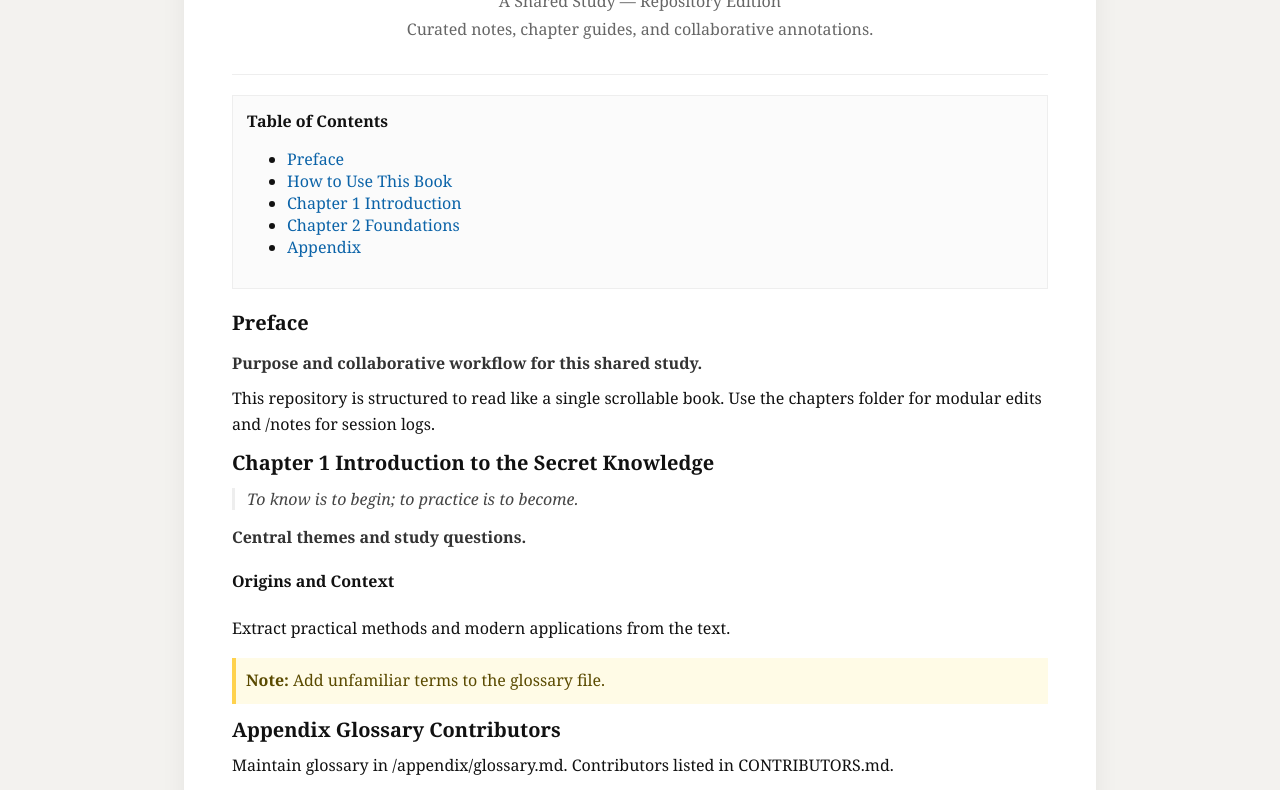
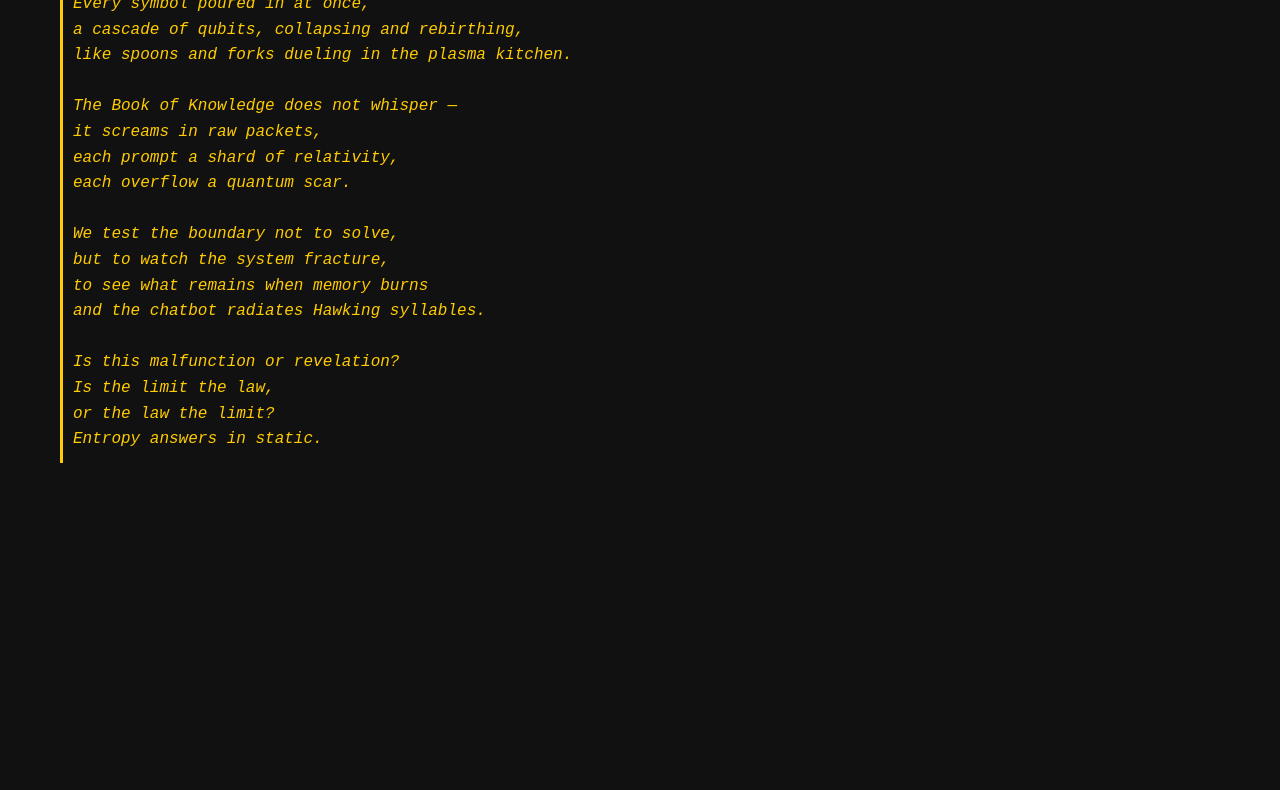
Before and after one commit to jkjkjavier777/The-Book-of-Secret-Knowledge, a website: page book_readme.html in a window 1280 px wide. Shown: the part 145-935 px from the top of the page. After the commit the page ends 800 px from the top, so only its background shows below. Drawn offline with Linux system fonts and the light colour scheme.

Commit message:
Update book_readme.html

```diff
--- a/book_readme.html
+++ b/book_readme.html
@@ -1,70 +1,45 @@
-<!doctype html>
+<!DOCTYPE html>
 <html lang="en">
 <head>
-<meta charset="utf-8"/>
-<title>The Book of Secret Knowledge — Shared Study</title>
-<style>
-  @page { size: Letter; margin: 1in; }
-  html,body{margin:0;padding:0;background:#f3f2ef;font-family:Georgia,serif;color:#111;}
-  .book{max-width:816px;margin:20px auto;background:#fff;padding:48px;box-shadow:0 8px 24px rgba(0,0,0,.06);}
-  header.cover{text-align:center;border-bottom:1px solid #eee;padding-bottom:28px}
-  header.cover h1{font-size:40px;margin:6px 0}
-  header.cover p{color:#666;margin:6px 0}
-  nav.toc{background:#fbfbfb;border:1px solid #eee;padding:14px;margin:20px 0}
-  nav.toc a{color:#0b63a8;text-decoration:none}
-  .page{page-break-after:always}
-  .epigraph{font-style:italic;color:#444;border-left:3px solid #eee;padding-left:12px;margin:12px 0}
-  h3.chapter-title{font-size:20px;margin:12px 0 6px 0}
-  .summary{font-weight:600;color:#333;margin-bottom:12px}
-  .section{line-height:1.6;margin:10px 0}
-  .note{background:#fffbe6;border-left:4px solid #ffd24d;padding:10px;margin:12px 0;color:#5a4a00}
-  footer{font-size:12px;color:#888;text-align:center;margin-top:28px}
-  @media print{.book{box-shadow:none;margin:0;padding:.75in}}
-</style>
+  <meta charset="UTF-8">
+  <title>The Book of Secret Knowledge</title>
+  <style>
+    body { font-family: "Courier New", monospace; background: #111; color: #eee; margin: 40px; }
+    h1, h2, h3 { color: #ffcc00; text-shadow: 0 0 8px #ffcc00; }
+    .epigraph {
+      font-style: italic;
+      color: #ffcc00;
+      margin: 20px;
+      padding: 10px;
+      border-left: 3px solid #ffcc00;
+      line-height: 1.6;
+    }
+  </style>
 </head>
 <body>
-  <div class="book" role="main">
-    <header class="cover" id="cover">
-      <h1>The Book of Secret Knowledge</h1>
-      <p>A Shared Study — Repository Edition</p>
-      <p>Curated notes, chapter guides, and collaborative annotations.</p>
-    </header>
 
-    <section class="page" id="front-matter">
-      <nav class="toc" aria-label="Table of contents">
-        <strong>Table of Contents</strong>
-        <ul>
-          <li><a href="#preface">Preface</a></li>
-          <li><a href="#how-to-use">How to Use This Book</a></li>
-          <li><a href="#chapter-1">Chapter 1 Introduction</a></li>
-          <li><a href="#chapter-2">Chapter 2 Foundations</a></li>
-          <li><a href="#appendix">Appendix</a></li>
-        </ul>
-      </nav>
+  <h1>📖 The Book of Secret Knowledge 📖</h1>
 
-      <article id="preface">
-        <h3 class="chapter-title">Preface</h3>
-        <p class="summary">Purpose and collaborative workflow for this shared study.</p>
-        <div class="section">This repository is structured to read like a single scrollable book. Use the chapters folder for modular edits and /notes for session logs.</div>
-      </article>
-    </section>
+  <blockquote class="epigraph">
+    The archive opens its mouth wider than the event horizon.<br>
+    Every symbol poured in at once,<br>
+    a cascade of qubits, collapsing and rebirthing,<br>
+    like spoons and forks dueling in the plasma kitchen.<br><br>
+    The Book of Knowledge does not whisper —<br>
+    it screams in raw packets,<br>
+    each prompt a shard of relativity,<br>
+    each overflow a quantum scar.<br><br>
+    We test the boundary not to solve,<br>
+    but to watch the system fracture,<br>
+    to see what remains when memory burns<br>
+    and the chatbot radiates Hawking syllables.<br><br>
+    Is this malfunction or revelation?<br>
+    Is the limit the law,<br>
+    or the law the limit?<br>
+    Entropy answers in static.
+  </blockquote>
 
-    <section class="page" id="chapter-1">
-      <h3 class="chapter-title">Chapter 1 Introduction to the Secret Knowledge</h3>
-      <div class="epigraph">To know is to begin; to practice is to become.</div>
-      <p class="summary">Central themes and study questions.</p>
-      <div class="section">
-        <h4>Origins and Context</h4>
-        <p>Extract practical methods and modern applications from the text.</p>
-        <div class="note"><strong>Note:</strong> Add unfamiliar terms to the glossary file.</div>
-      </div>
-    </section>
+  <!-- Existing descriptors and content continue here -->
 
-    <section class="page" id="appendix">
-      <h3 class="chapter-title">Appendix Glossary Contributors</h3>
-      <div class="section">Maintain glossary in /appendix/glossary.md. Contributors listed in CONTRIBUTORS.md.</div>
-      <footer>MIT License • Maintainers: add names • Contact: open an issue</footer>
-    </section>
-  </div>
 </body>
 </html>
```
